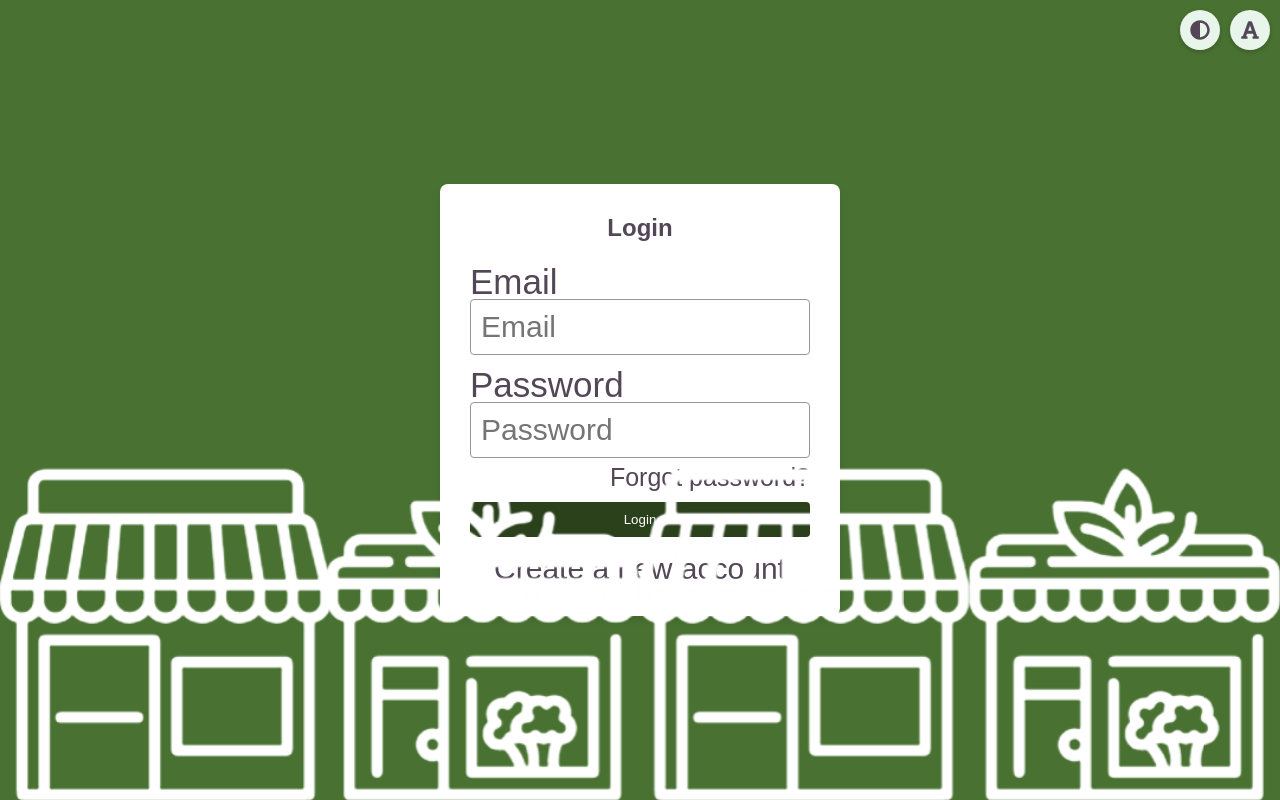
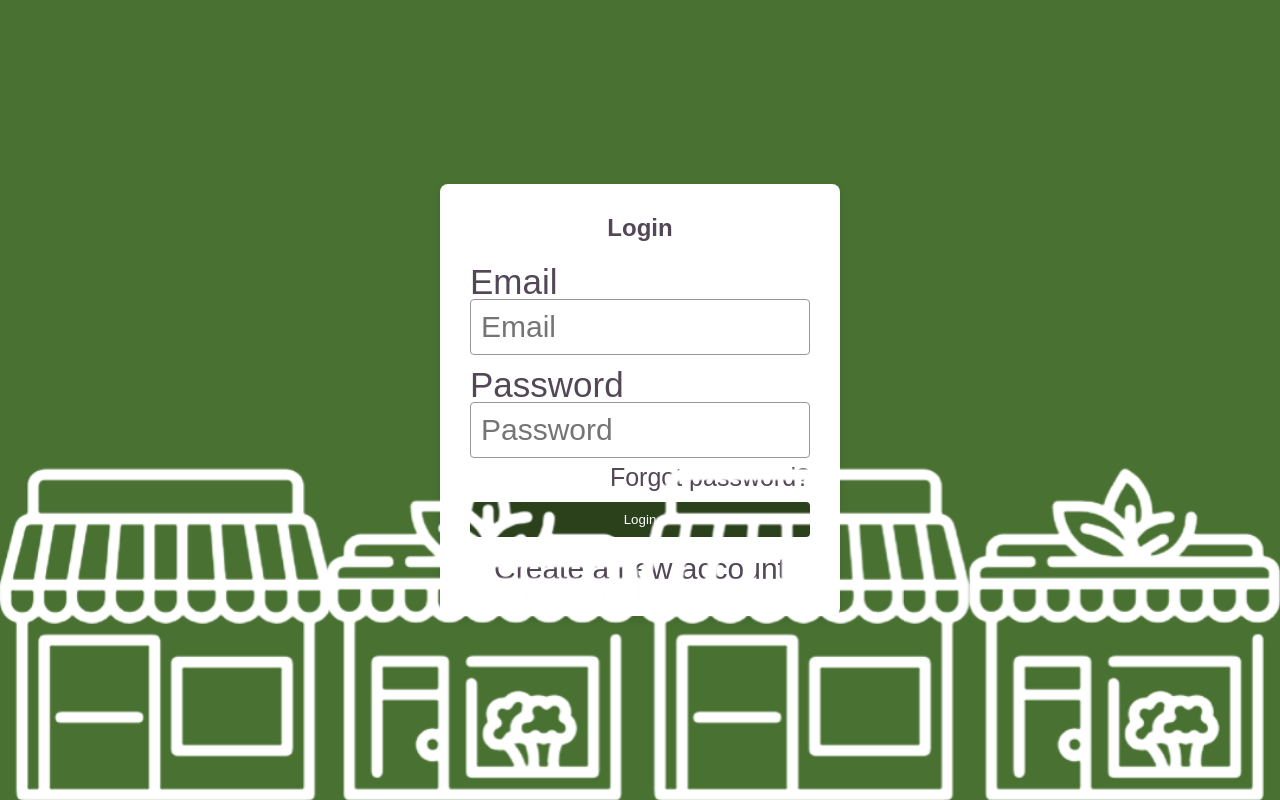
Before and after one commit to Chanelmorgan/FindYourMarket, a React (Create React App) app in the folder find-your-market/: page /Login in a window 1280 px wide. Built offline with nearby package versions, Linux system fonts and the light colour scheme; a web font is replaced by a local one.

Commit message:
Update LoginPage.js

```diff
--- a/find-your-market/src/pages/LoginPage.js
+++ b/find-your-market/src/pages/LoginPage.js
@@ -3,7 +3,7 @@ import '../styles/Login.css';
 import stallsImage from '../assets/images/stalls.png';
 import { Link, useNavigate } from 'react-router-dom';
 import Popup from '../components/Popup.js';
-import Accessible from "../components/Accessible";
+
 
 function Login() {
   const navigate = useNavigate();
@@ -48,7 +48,7 @@ function Login() {
 
   return (
     <div className="login-container">
-      <Accessible />
+
       <div className="login-box">
         <h2>Login</h2>
         {error && <p className="error-message">{error}</p>}
```
